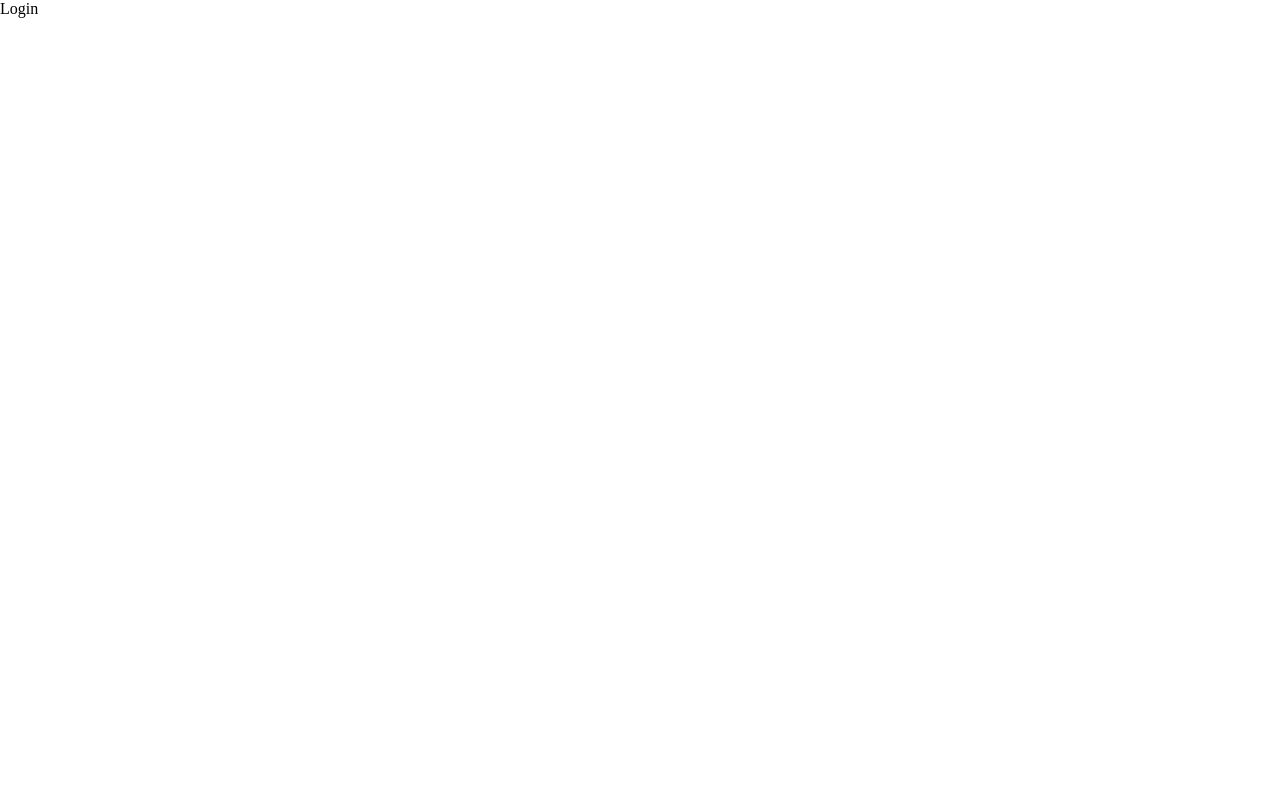
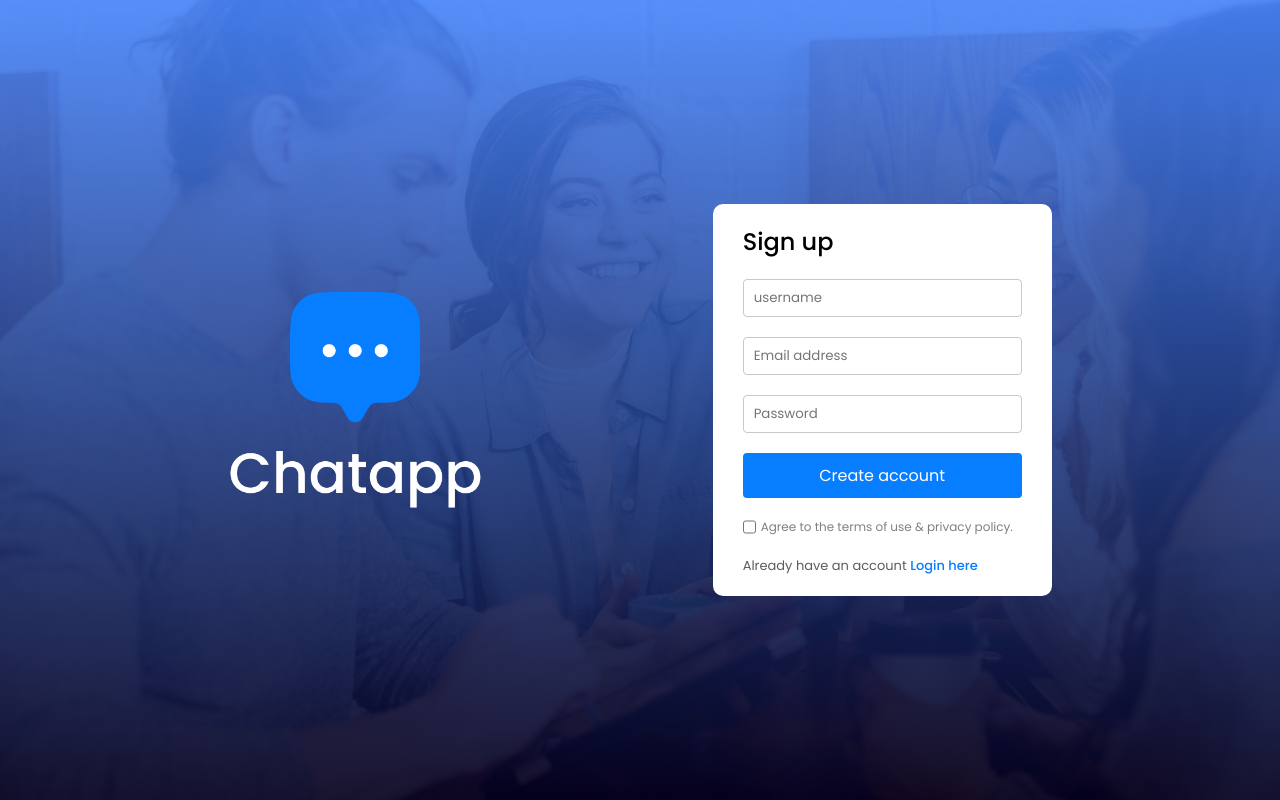
Before and after one commit to MeenuKumari17/chat-app, a React (Vite) app: page / in a window 1280 px wide. Built offline with nearby package versions, Linux system fonts and the light colour scheme.

Commit message:
login page

```diff
--- a/src/index.css
+++ b/src/index.css
@@ -1,5 +1,8 @@
+@import url('https://fonts.googleapis.com/css2?family=Poppins:ital,wght@0,100;0,200;0,300;0,400;0,500;0,600;0,700;0,800;0,900;1,100;1,200;1,300;1,400;1,500;1,600;1,700;1,800;1,900&display=swap');
+
 *{
   margin: 0;
   padding: 0;
   box-sizing: border-box;
+  font-family: Poppins;
 }
--- a/src/pages/Login/Login.jsx
+++ b/src/pages/Login/Login.jsx
@@ -1,9 +1,33 @@
-import React from 'react'
+import React, { useState } from 'react'
 import "./login.css"
+import assets from '../../assets/assets'
 
 const Login = () => {
+
+  const [currentState, setCurrentState] = useState("Sign up");
+
   return (
-    <div>Login</div>
+    <div className='login'>
+      <img src={assets.logo_big} alt="" className="logo" />
+      <form className='login-form'>
+        <h2>{currentState}</h2>
+        {currentState === "Sign up" ? <input type="text" required placeholder='username' className="form-input" /> : null}
+        <input type="email" required placeholder='Email address' className="form-input" />
+        <input type="password" required placeholder='Password' className="form-input" />
+        <button type='submit'>{currentState === "Sign up" ? "Create account" : "Login now"}</button>
+        <div className="login-term">
+          <input type="checkbox" />
+          <p>Agree to the terms of use & privacy policy.</p>
+        </div>
+        <div className="login-forgot">
+          {currentState === "Sign up" ?
+          <p className="login-toggle">Already have an account <span onClick={() => setCurrentState("Login")}>Login here</span></p>
+          : <p className="login-toggle">Create an account <span onClick={() => setCurrentState("Sign up")}>click here</span></p>}
+
+
+        </div>
+      </form>
+    </div>
   )
 }
 
--- a/src/pages/Login/login.css
+++ b/src/pages/Login/login.css
@@ -0,0 +1,66 @@
+.login{
+    min-height: 100vh;
+    background: url(/background.png) no-repeat;
+    background-size: cover;
+    display: flex;
+    justify-content: space-evenly;
+    align-items: center;
+}
+
+.login .logo{
+    width: max(20vw, 200px);
+}
+
+.login-form{
+    background: white;
+    padding: 20px 30px;
+    display: flex;
+    flex-direction: column;
+    gap: 20px;
+    border-radius: 10px;
+}
+
+.login-form h2{
+    font-weight: 500;
+}
+
+.form-input{
+    padding: 8px 10px;
+    border: 1px solid #c9c9c9;
+    border-radius: 4px;
+    outline-color: #077EFF;
+}
+
+.login-form button{
+    padding: 10px;
+    background-color: #077EFF;
+    color: white;
+    font-size: 16px;
+    border: none;
+    border-radius: 4px;
+    cursor: pointer;
+}
+
+.login-term{
+    display: flex;
+    gap: 5px;
+    font-size: 12px;
+    color: #808080;
+}
+
+.login-forgot{
+    display: flex;
+    flex-direction: column;
+    gap: 5px;
+}
+
+.login-toggle{
+    font-size: 13px;
+    color: #5c5c5c;
+}
+
+.login-toggle span{
+    font-weight: 500;
+    color: #077EFF;
+    cursor: pointer;
+}
```
